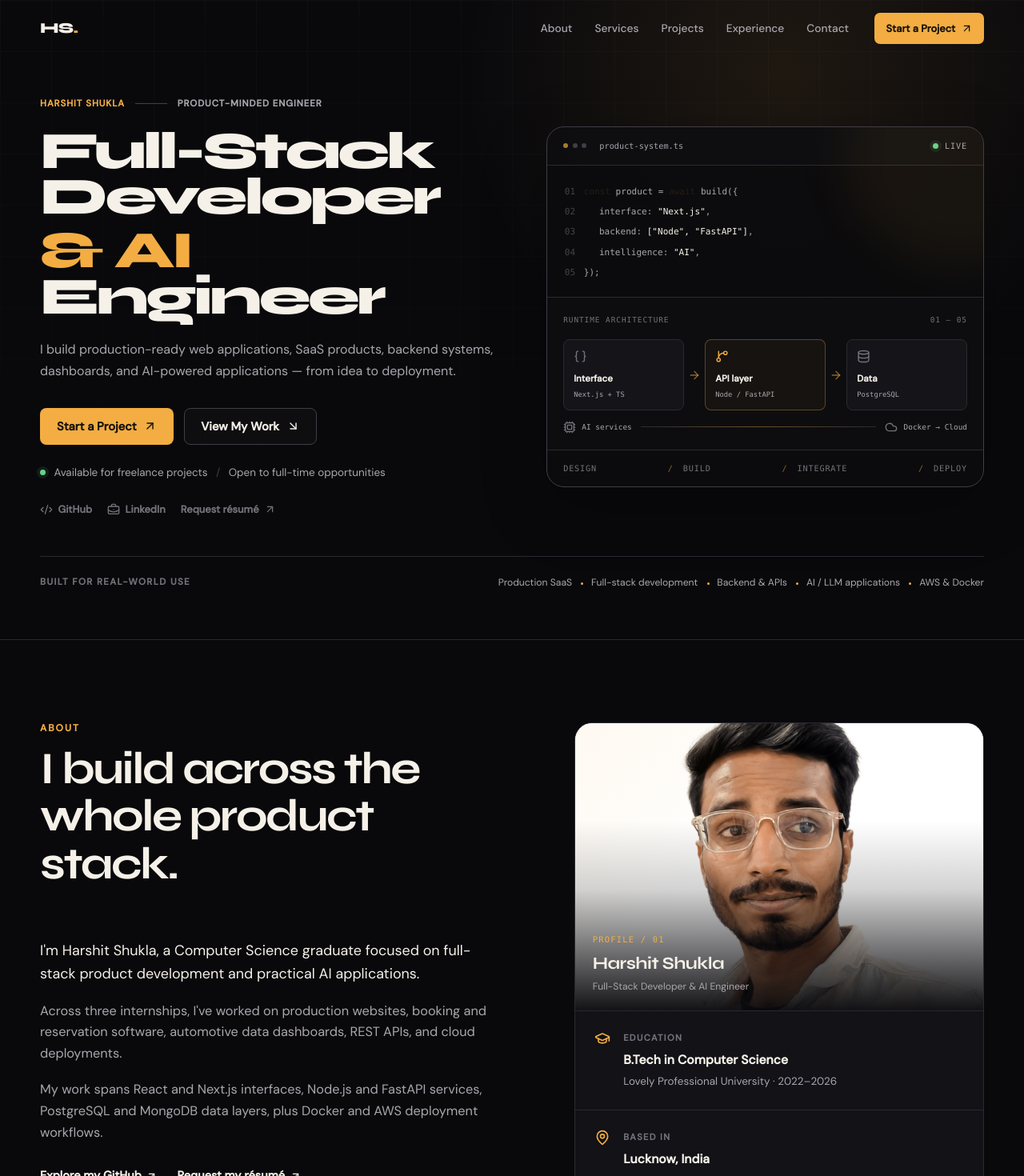
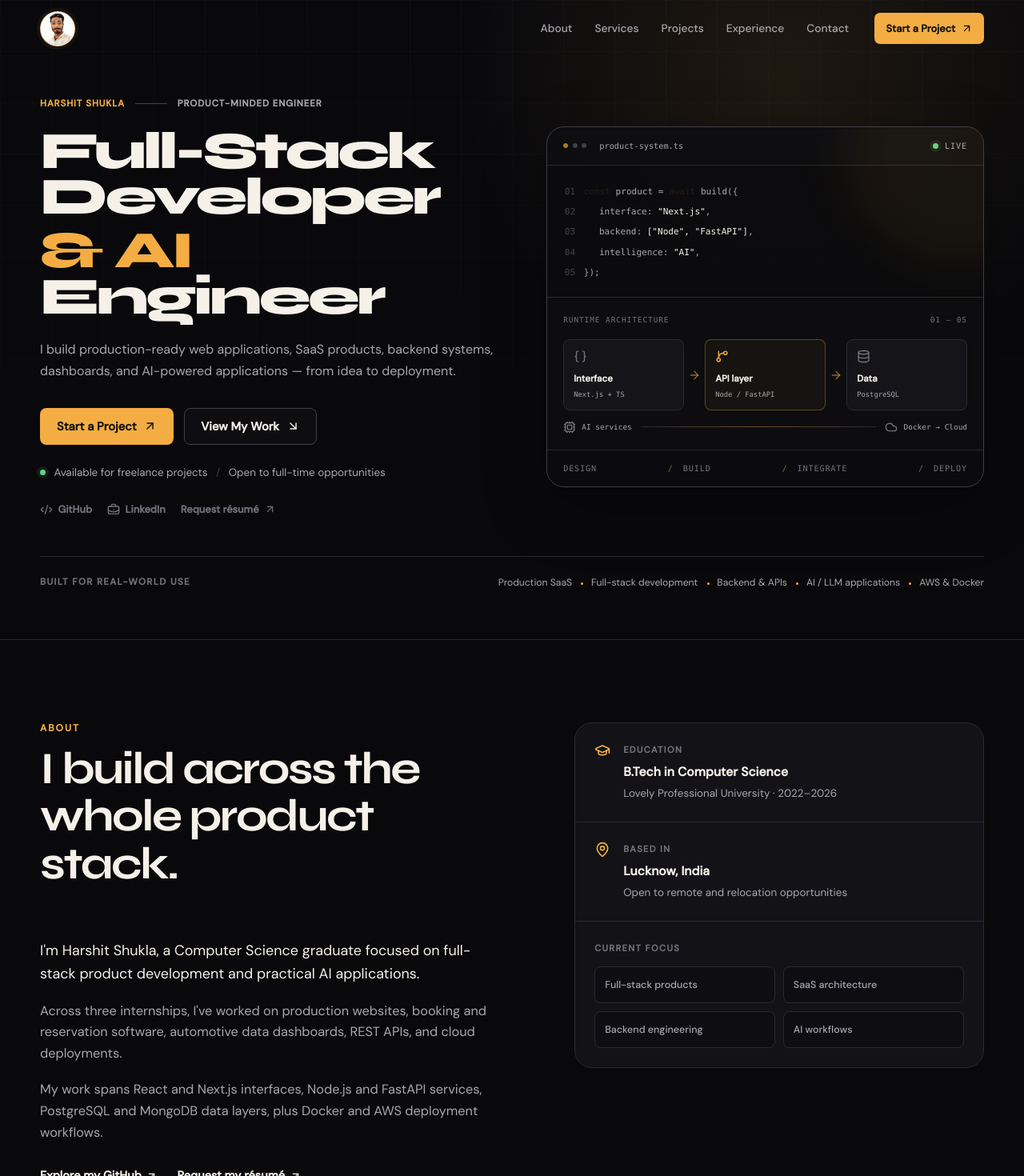
Before and after one commit to harshitduttshukla/Harshit_Shukla_portfolio, a Next.js app: page / in a window 1280 px wide. Shown: the top 1470 px of the page at 80% size. Built offline with nearby package versions, Linux system fonts and the light colour scheme.

Commit message:
Move portrait into navbar logo

```diff
--- a/src/app/globals.css
+++ b/src/app/globals.css
@@ -260,15 +260,33 @@ section[id] {
 }
 
 .nav-logo {
-  color: var(--text);
-  font-family: var(--display);
-  font-size: 1.15rem;
-  font-weight: 800;
-  letter-spacing: -0.04em;
+  display: inline-flex;
+  width: 44px;
+  height: 44px;
+  align-items: center;
+  justify-content: center;
+  overflow: hidden;
+  border: 1px solid rgba(243, 173, 66, 0.52);
+  border-radius: 50%;
+  background: #eee;
+  box-shadow: 0 0 0 4px rgba(243, 173, 66, 0.06);
   text-decoration: none;
-}
-
-.nav-logo span,
+  transition: border-color 180ms ease, box-shadow 180ms ease, transform 180ms ease;
+}
+
+.nav-logo:hover {
+  border-color: var(--amber);
+  box-shadow: 0 0 0 5px rgba(243, 173, 66, 0.1);
+  transform: translateY(-1px);
+}
+
+.nav-logo img {
+  width: 100%;
+  height: 100%;
+  object-fit: cover;
+  object-position: 50% 25%;
+}
+
 .footer-brand span {
   color: var(--amber);
 }
@@ -834,68 +852,6 @@ section[id] {
   border: 1px solid var(--border);
   border-radius: var(--radius-lg);
   background: var(--surface);
-}
-
-.about-portrait {
-  position: relative;
-  min-height: 360px;
-  overflow: hidden;
-  border-bottom: 1px solid var(--border);
-  background: #eee;
-}
-
-.about-portrait::after {
-  position: absolute;
-  inset: 0;
-  background:
-    linear-gradient(to top, rgba(9, 9, 12, 0.96) 0%, rgba(9, 9, 12, 0.18) 42%, transparent 66%),
-    linear-gradient(135deg, rgba(243, 173, 66, 0.08), transparent 42%);
-  content: "";
-  pointer-events: none;
-}
-
-.about-portrait-image {
-  object-fit: cover;
-  object-position: 50% 28%;
-  filter: saturate(0.88) contrast(1.02);
-  transition: transform 500ms ease, filter 300ms ease;
-}
-
-.about-panel:hover .about-portrait-image {
-  filter: saturate(0.96) contrast(1.02);
-  transform: scale(1.015);
-}
-
-.about-portrait-caption {
-  position: absolute;
-  right: 1.35rem;
-  bottom: 1.25rem;
-  left: 1.35rem;
-  z-index: 1;
-  display: grid;
-}
-
-.about-portrait-caption span {
-  margin-bottom: 0.65rem;
-  color: var(--amber);
-  font-family: ui-monospace, SFMono-Regular, Menlo, monospace;
-  font-size: 0.65rem;
-  letter-spacing: 0.12em;
-  text-transform: uppercase;
-}
-
-.about-portrait-caption strong {
-  color: var(--text);
-  font-family: var(--display);
-  font-size: 1.35rem;
-  letter-spacing: -0.025em;
-  line-height: 1.1;
-}
-
-.about-portrait-caption small {
-  margin-top: 0.35rem;
-  color: var(--muted);
-  font-size: 0.76rem;
 }
 
 .about-panel-item {
@@ -1841,7 +1797,6 @@ section[id] {
   .hero { min-height: auto; padding-top: 8.5rem; }
   .hero-layout, .about-grid, .experience-layout, .work-with-me-grid, .contact-layout { grid-template-columns: 1fr; }
   .about-panel { width: min(100%, 620px); }
-  .about-portrait { min-height: 440px; }
   .hero-copy { max-width: 730px; }
   .hero-engineering { width: min(100%, 620px); max-width: 620px; }
   .hero-layout::after { display: none; }
@@ -1886,7 +1841,6 @@ section[id] {
   .service-card { min-height: auto; }
   .capability-list { margin-top: 1.2rem; }
   .about-focus > div, .project-story, .form-grid { grid-template-columns: 1fr; }
-  .about-portrait { min-height: 340px; }
   .project-main, .project-scope { padding: 1.25rem; }
   .project-meta { align-items: flex-start; flex-wrap: wrap; }
   .project-state { width: 100%; margin-left: 0; text-align: left; }
--- a/src/components/layout/Navbar.tsx
+++ b/src/components/layout/Navbar.tsx
@@ -1,5 +1,6 @@
 "use client";
 
+import Image from "next/image";
 import Link from "next/link";
 import { ArrowUpRight, Menu, X } from "lucide-react";
 import { useEffect, useState } from "react";
@@ -44,7 +45,14 @@ export function Navbar() {
     <>
       <nav className={`portfolio-nav ${isScrolled ? "scrolled" : ""}`} aria-label="Primary navigation">
         <Link href="#home" className="nav-logo" aria-label="Harshit Shukla, home">
-          HS<span>.</span>
+          <Image
+            src="/harshit-shukla-portrait.png"
+            alt=""
+            width={42}
+            height={42}
+            priority
+            unoptimized
+          />
         </Link>
         <div className="nav-desktop">
           <ul className="nav-links">
--- a/src/components/sections/About.tsx
+++ b/src/components/sections/About.tsx
@@ -1,4 +1,3 @@
-import Image from "next/image";
 import { ArrowUpRight, GraduationCap, MapPin } from "lucide-react";
 import { SectionHeading } from "@/components/ui/SectionHeading";
 
@@ -38,21 +37,6 @@ export function About() {
         </div>
 
         <aside className="about-panel">
-          <figure className="about-portrait">
-            <Image
-              src="/harshit-shukla-portrait.png"
-              alt="Portrait of Harshit Shukla"
-              fill
-              sizes="(max-width: 860px) calc(100vw - 2rem), 42vw"
-              className="about-portrait-image"
-              unoptimized
-            />
-            <figcaption className="about-portrait-caption">
-              <span>Profile / 01</span>
-              <strong>Harshit Shukla</strong>
-              <small>Full-Stack Developer &amp; AI Engineer</small>
-            </figcaption>
-          </figure>
           <div className="about-panel-item">
             <GraduationCap size={20} aria-hidden="true" />
             <div>
```
